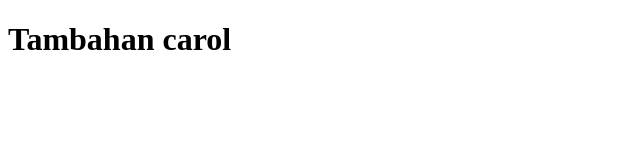
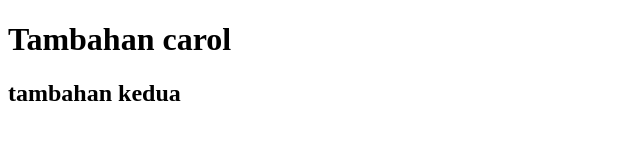
Before and after one commit to tailwindtoolbox/Profile-Card, a plain HTML site: page data.html in a window 1280 px wide. Shown: the whole page, without its empty margins (0-640 px from the left). Drawn offline with Linux system fonts and the light colour scheme.

Commit message:
gak paham sie

```diff
--- a/data.html
+++ b/data.html
@@ -7,5 +7,6 @@
     </head>
     <body>
         <h1>Tambahan carol</h1>
+        <h2>tambahan kedua</h2>
     </body>
 </html>
```
